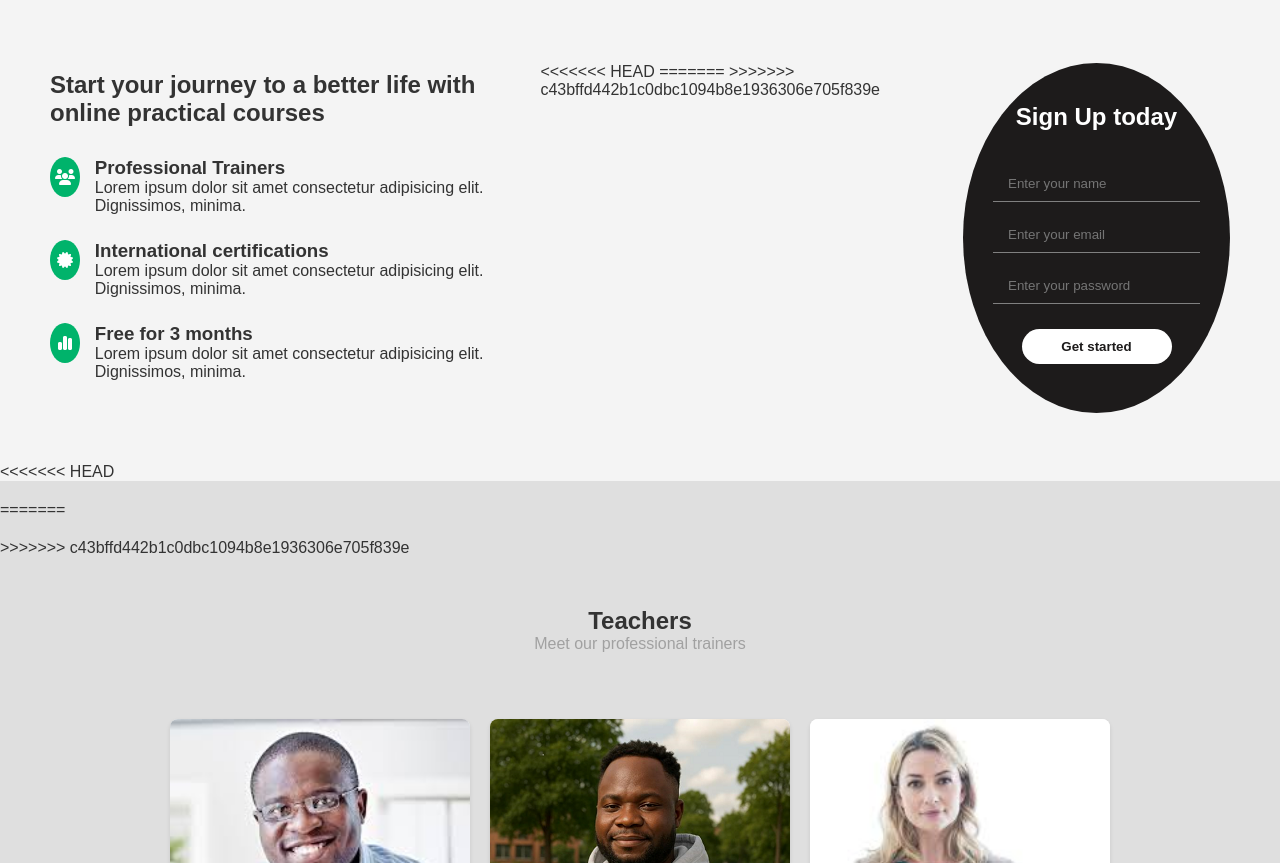
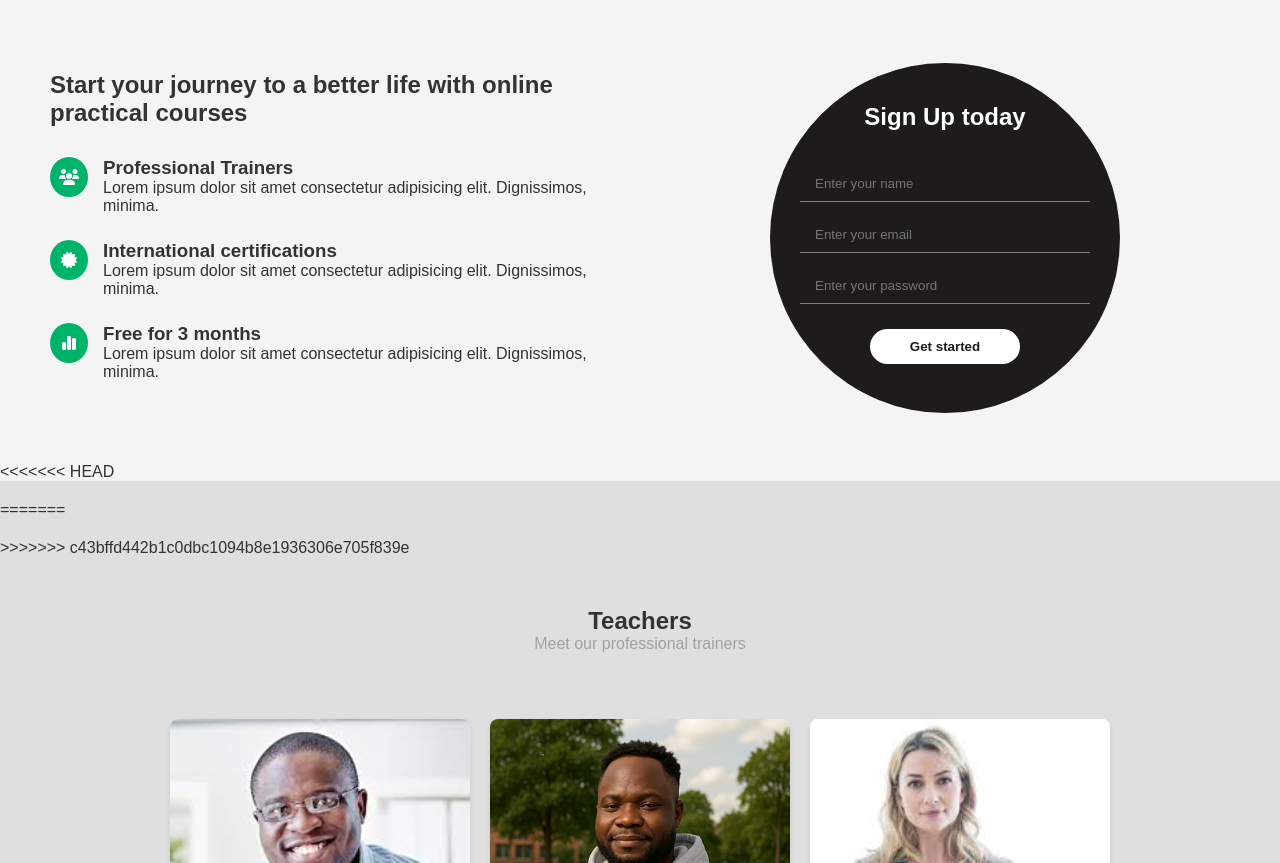
Before and after one commit to Kizzy-theKing/Group1-School-management-website, a plain HTML site: page index.html in a window 1280 px wide. Shown: the part 992-1855 px from the top of the page. Drawn offline with Linux system fonts and the light colour scheme.

Commit message:
Update index.html

```diff
--- a/index.html
+++ b/index.html
@@ -108,10 +108,7 @@
       </div>
 
       <div class="signUp-form">
-<<<<<<< HEAD
-=======
 
->>>>>>> c43bffd442b1c0dbc1094b8e1936306e705f839e
         <form action="">
           <h2>Sign Up today</h2>
           <input
```
